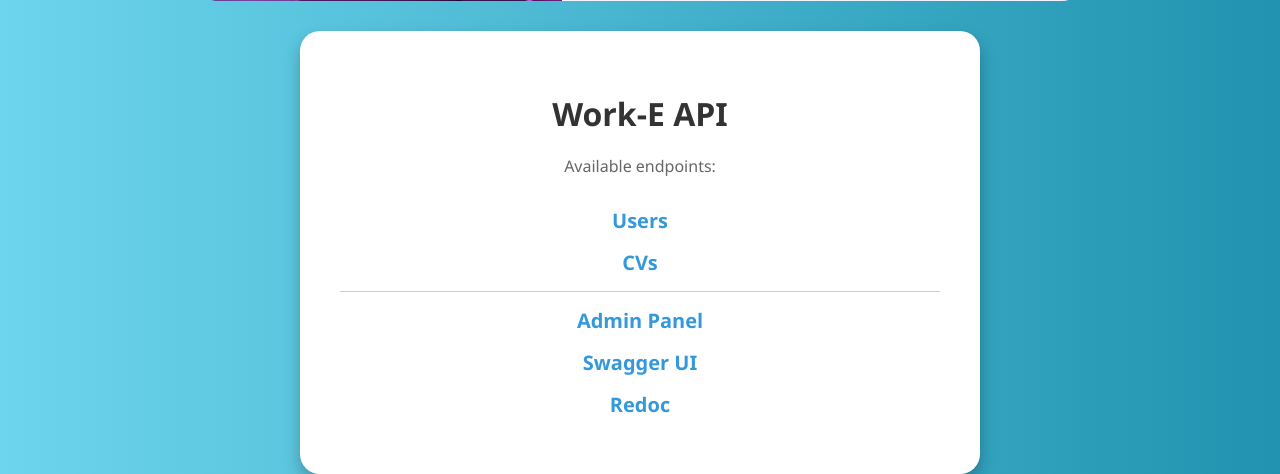
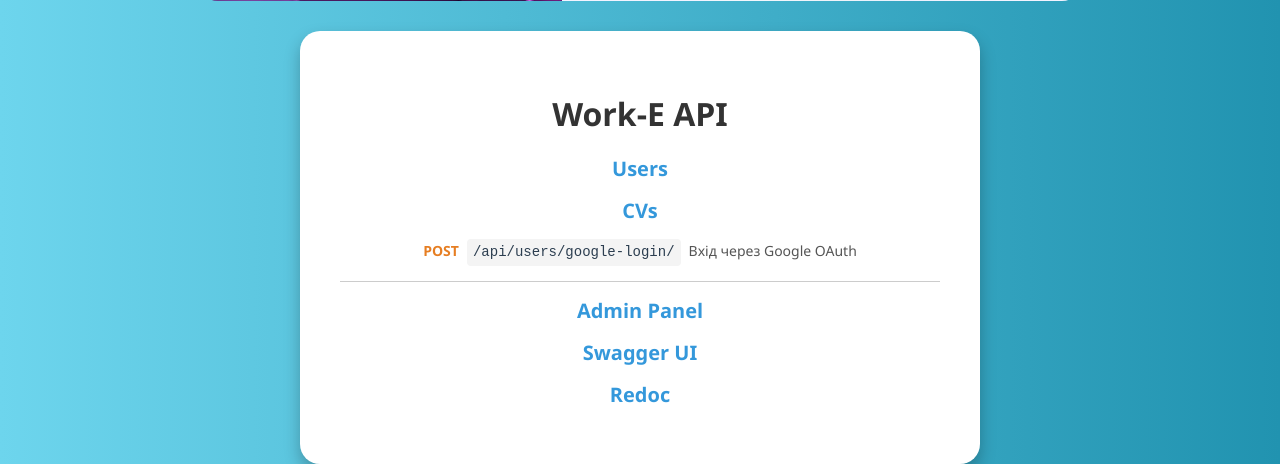
Before and after one commit to p1q/Work-E, a Django app: page / in a window 1280 px wide. Shown: the part 408-882 px from the top of the page. Run offline with Django 4.2, Linux system fonts and the light colour scheme; parts of the project's set-up code (start-up, migrations or seed data) failed here and were passed over.

Commit message:
Adding Google auth

```diff
--- a/src/users/interfaces/urls.py
+++ b/src/users/interfaces/urls.py
@@ -5,6 +5,7 @@
     RegisterView,
     LoginView
 )
+from users.interfaces.views_google import GoogleLoginView
 
 urlpatterns = [
     path('', UserListCreateView.as_view(), name='user-list-create'),
--- a/templates/index.html
+++ b/templates/index.html
@@ -67,6 +67,36 @@
         a:hover {
             color: #2c3e50;
         }
+
+        .endpoint {
+            font-size: 14px;
+            color: #333;
+            display: flex;
+            align-items: baseline;
+            gap: 8px;
+            line-height: 1.6;
+            justify-content: center;
+            flex-wrap: wrap;
+        }
+
+        .method {
+            font-weight: bold;
+            color: #e67e22;
+        }
+
+        .path {
+            font-family: 'Courier New', Courier, monospace;
+            background-color: #f4f4f4;
+            padding: 2px 6px;
+            border-radius: 4px;
+            color: #2c3e50;
+        }
+
+        .desc {
+            color: #555;
+            font-size: 14px;
+        }
+
     </style>
 </head>
 <body>
@@ -76,10 +106,14 @@
 
 <div class="container">
     <h1>Work-E API</h1>
-    <p>Available endpoints:</p>
     <ul>
         <li><a href="/api/users/">Users</a></li>
         <li><a href="/api/cvs/">CVs</a></li>
+        <li class="endpoint">
+            <span class="method">POST</span>
+            <span class="path">/api/users/google-login/</span>
+            <span class="desc">Вхід через Google OAuth</span>
+        </li>
         <li>
             <hr style="border: none; border-top: 1px solid #ccc;">
         </li>
```
